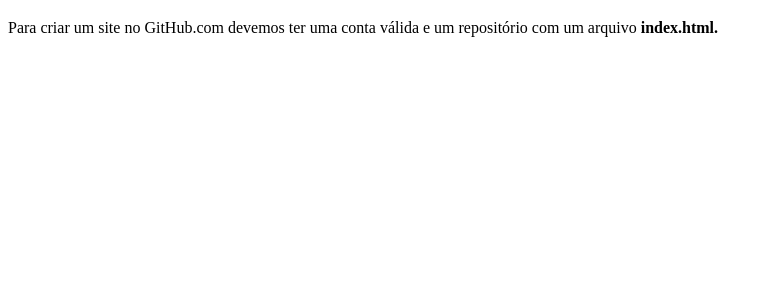
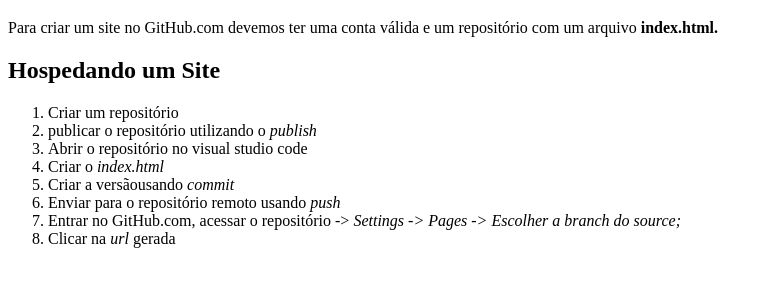
Before and after one commit to amandabarcote/primeirosite, a plain HTML site: page index.html in a window 1280 px wide. Shown: the part 61-348 px from the top of the page, without its empty margins (0-773 px from the left). Drawn offline with Linux system fonts and the light colour scheme.

Commit message:
versão 1.1

```diff
--- a/index.html
+++ b/index.html
@@ -9,5 +9,18 @@
 <body>
     <h1>Hospedagem GitHub</h1>
 <p>Para criar um site no GitHub.com devemos ter uma conta válida e um repositório com um arquivo <strong>index.html.</strong></p>
+<h2>
+    Hospedando um Site
+</h2>
+<ol>
+    <li>Criar um repositório</li>
+    <li>publicar o repositório utilizando o <em>publish</em></li>
+    <li>Abrir o repositório no visual studio code</li>
+    <li>Criar o <em>index.html</em></li>
+    <li>Criar a versãousando <em>commit</em></li>
+    <li>Enviar para o repositório remoto usando <em>push</em></li>
+    <li>Entrar no GitHub.com, acessar o repositório -> <em>Settings -> Pages -> Escolher a branch do source;</em></li>
+    <li>Clicar na <em>url</em> gerada</li>
+</ol>
 </body>
 </html>
```
